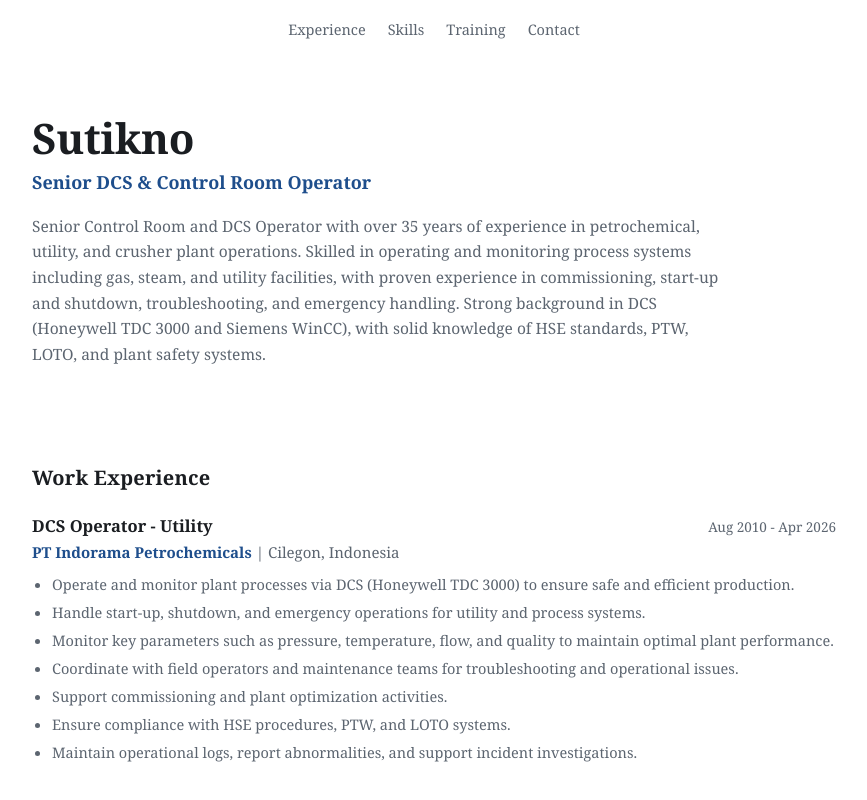
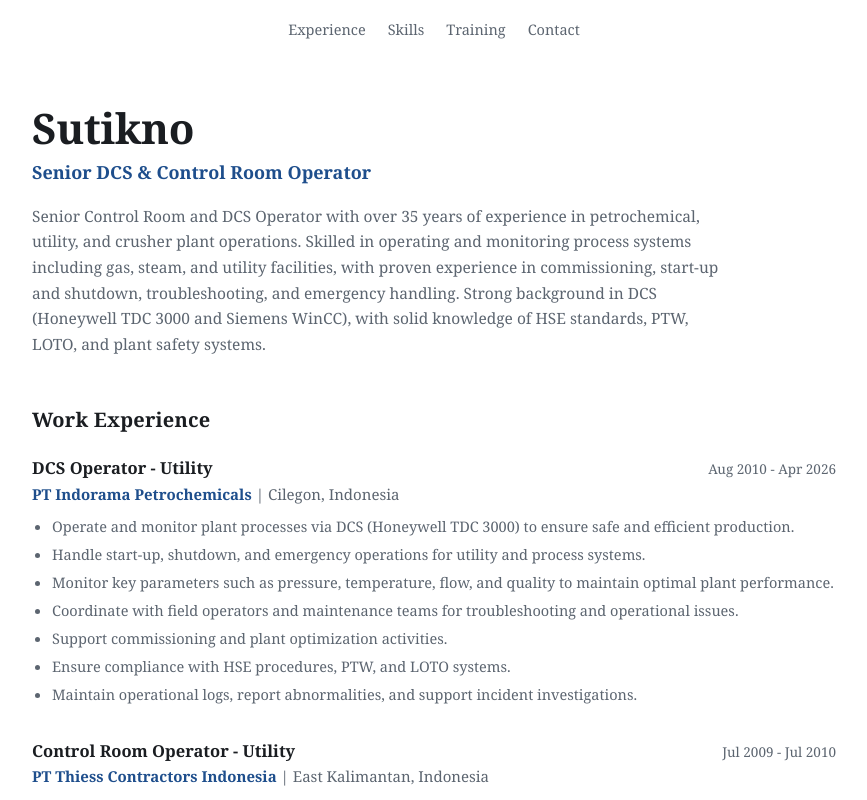
Before and after one commit to dutaalamin/sutikno, a React (Vite) app: page / in a window 1280 px wide. Shown: the top 800 px of the page, without its empty margins (206-1073 px from the left). Built offline with nearby package versions, Linux system fonts and the light colour scheme.

Commit message:
Reduce spacing between summary and work experience

```diff
--- a/src/index.css
+++ b/src/index.css
@@ -69,7 +69,7 @@ nav ul a:hover {
 
 /* ---------- Hero / Header ---------- */
 .hero {
-  padding: 54px 0 40px;
+  padding: 44px 0 8px;
 }
 .hero h1 {
   font-size: clamp(30px, 5vw, 42px);
@@ -100,7 +100,7 @@ nav ul a:hover {
 
 /* ---------- Section ---------- */
 section {
-  padding: 34px 0;
+  padding: 18px 0;
 }
 section h2 {
   font-size: 20px;
```
